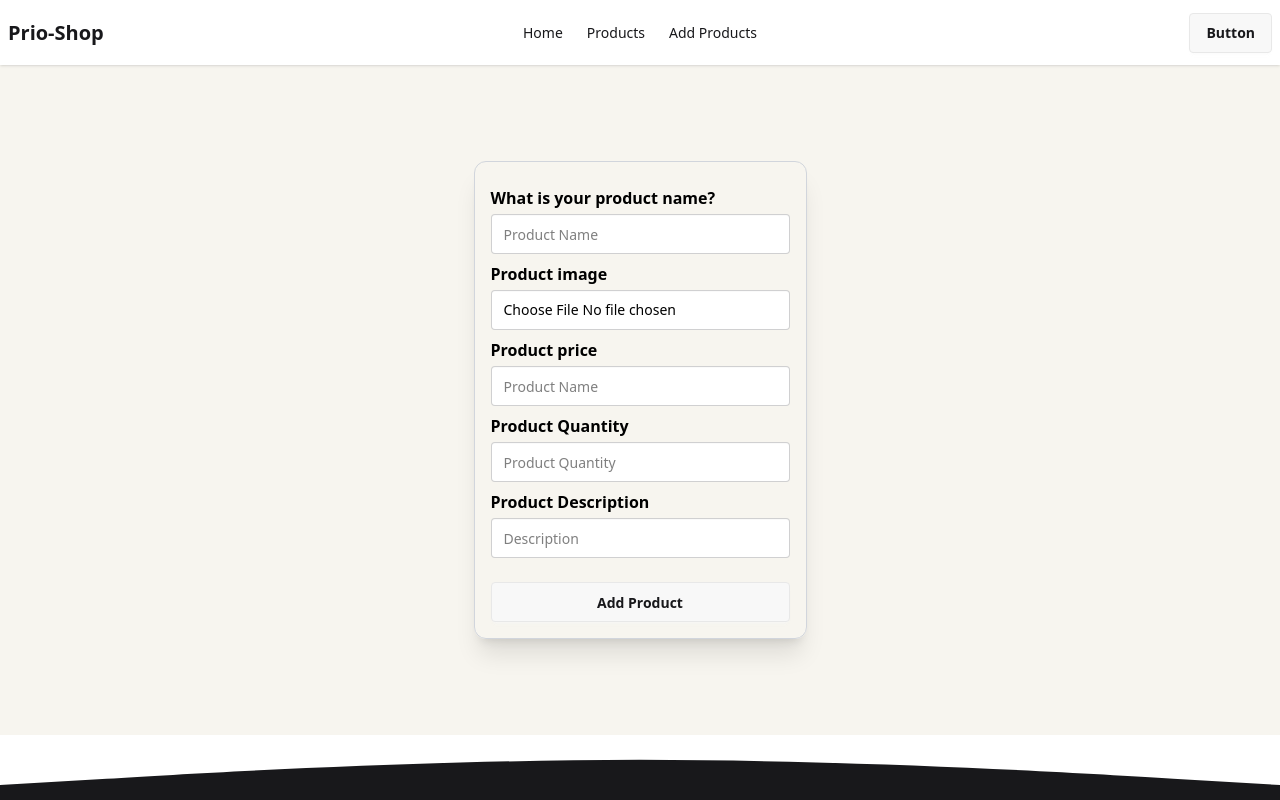
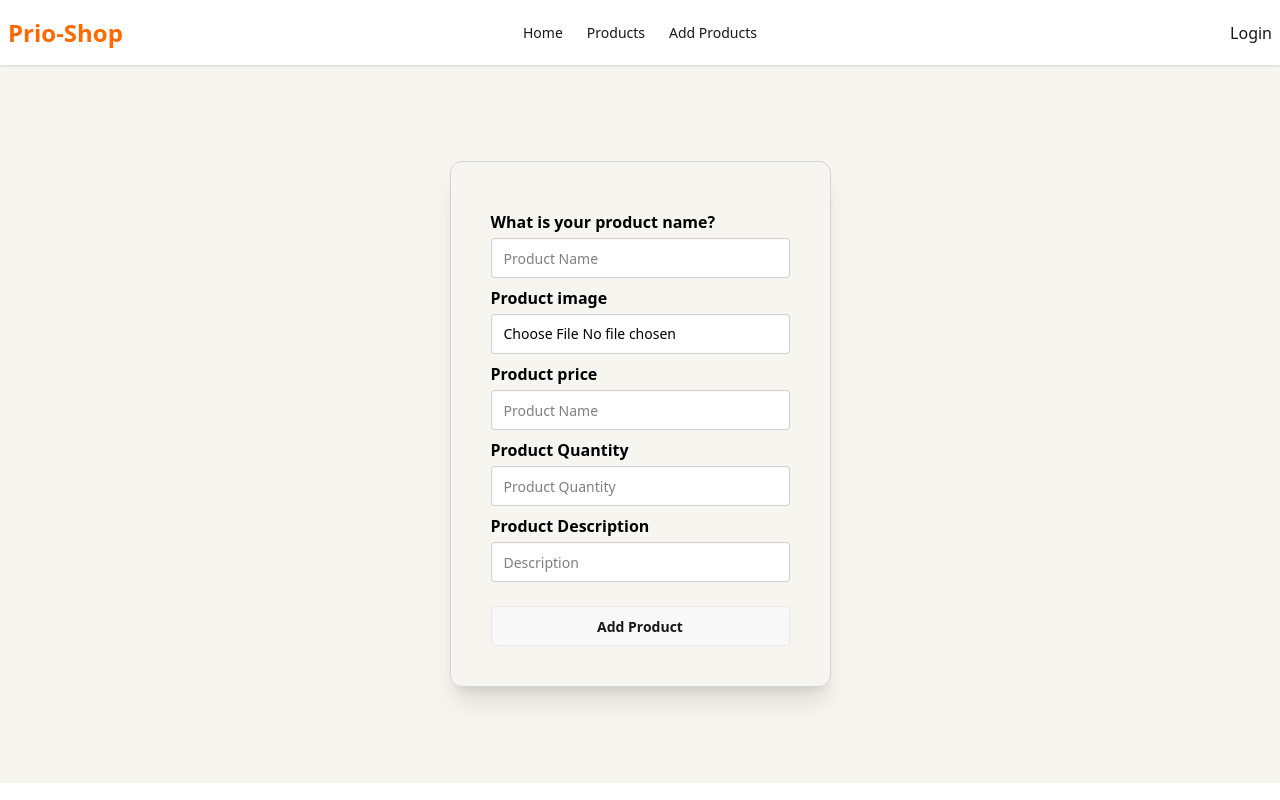
Before and after one commit to ratulislam46/prioshop, a Next.js app: page /addproduct in a window 1280 px wide. Shown: the top 800 px of the page. Built offline with nearby package versions, Linux system fonts and the light colour scheme.

Commit message:
added authentication and basic setup

```diff
--- a/package.json
+++ b/package.json
@@ -12,6 +12,7 @@
     "daisyui": "^5.0.50",
     "mongodb": "^6.18.0",
     "next": "15.4.5",
+    "next-auth": "^4.24.11",
     "react": "19.1.0",
     "react-dom": "19.1.0",
     "react-fast-marquee": "^1.6.5",
--- /dev/null
+++ b/src/Providers/NextAuthSessionProvider.js
@@ -0,0 +1,10 @@
+"use client"
+import { SessionProvider } from "next-auth/react"
+
+export default function NextAuthSessionProvider({ children }) {
+    return (
+        <SessionProvider>
+            {children}
+        </SessionProvider>
+    )
+}
--- a/src/app/Components/Navbar/Navbar.jsx
+++ b/src/app/Components/Navbar/Navbar.jsx
@@ -1,3 +1,4 @@
+import LoginButton from '@/src/components/LoginButton'
 import Link from 'next/link'
 import React from 'react'
 
@@ -23,15 +24,17 @@ export const Navbar = () => {
             {navLinks}
           </ul>
         </div>
-        <Link href='/' className="text-xl font-bold">Prio-Shop</Link>
+        <Link href='/' className="text-2xl font-bold text-orange-500">Prio-Shop</Link>
       </div>
       <div className="navbar-center hidden lg:flex">
         <ul className="menu menu-horizontal px-1">
           {navLinks}
         </ul>
       </div>
+
+      {/* Login/Logout Button  */}
       <div className="navbar-end">
-        <a className="btn">Button</a>
+        <LoginButton />
       </div>
     </div>
   )
--- a/src/app/addproduct/page.js
+++ b/src/app/addproduct/page.js
@@ -17,7 +17,7 @@ const AddProduct = () => {
         <div className='container mx-auto'>
             <section className='flex justify-center items-center'>
                 <form onSubmit={handleAddProduct}
-                    className='p-4 border border-gray-300 rounded-xl my-24 shadow-xl hover:shadow-2xl'
+                    className='p-8 lg:p-10 border border-gray-300 rounded-xl my-24 shadow-xl hover:shadow-2xl'
                 >
                     <legend className="fieldset-legend text-black ">What is your product name?</legend>
                     <input type="text" name='name' className="input bg-white" placeholder="Product Name" required />
--- /dev/null
+++ b/src/app/api/auth/[...nextauth]/route.js
@@ -0,0 +1,39 @@
+import NextAuth from "next-auth"
+import CredentialsProvider from "next-auth/providers/credentials";
+
+export const authOptions = {
+    providers: [
+        CredentialsProvider({
+            // The name to display on the sign in form (e.g. "Sign in with...")
+            name: "Credentials",
+            // `credentials` is used to generate a form on the sign in page.
+            // You can specify which fields should be submitted, by adding keys to the `credentials` object.
+            // e.g. domain, username, password, 2FA token, etc.
+            // You can pass any HTML attribute to the <input> tag through the object.
+            credentials: {
+                username: { label: "Username", type: "text", placeholder: "jsmith" },
+                password: { label: "Password", type: "password" },
+                email: { label: "Email", type: "email" }
+            },
+            async authorize(credentials, req) {
+                console.log("CREDENTIALS FROM AUTH", credentials);
+                // Add logic here to look up the user from the credentials supplied
+                const user = { id: "1", name: "J Smith", email: "jsmith@example.com" }
+
+                if (user) {
+                    // Any object returned will be saved in `user` property of the JWT
+                    return user
+                } else {
+                    // If you return null then an error will be displayed advising the user to check their details.
+                    return null
+
+                    // You can also Reject this callback with an Error thus the user will be sent to the error page with the error message as a query parameter
+                }
+            }
+        })
+    ]
+}
+
+const handler = NextAuth(authOptions)
+
+export { handler as GET, handler as POST }
--- a/src/app/layout.js
+++ b/src/app/layout.js
@@ -2,6 +2,7 @@ import { Geist, Geist_Mono } from "next/font/google";
 import "./globals.css";
 import { Navbar } from "./Components/Navbar/Navbar";
 import { Footer } from "./Components/Footer/Footer";
+import NextAuthSessionProvider from "../Providers/NextAuthSessionProvider";
 
 const geistSans = Geist({
   variable: "--font-geist-sans",
@@ -21,6 +22,7 @@ export const metadata = {
 export default function RootLayout({ children }) {
   return (
     <html lang="en">
+      <NextAuthSessionProvider>
         <body className={`${geistSans.variable} ${geistMono.variable} antialiased`}>
           <Navbar />
           <div className="bg-[#f7f5ef] text-black min-h-[calc(100vh-200px)]">
@@ -28,6 +30,7 @@ export default function RootLayout({ children }) {
           </div>
           <Footer />
         </body>
+      </NextAuthSessionProvider>
     </html>
   );
 }
--- a/src/app/page.js
+++ b/src/app/page.js
@@ -1,9 +1,13 @@
+import { getServerSession } from "next-auth";
+import UserInfo from "../components/UserInfo";
 import Banner from "./Components/Home/Banner/Banner";
 import Product from "./Components/Home/Product/Product";
+import { authOptions } from "./api/auth/[...nextauth]/route";
 
 export const dynamic = "force-dynamic";
 
-export default function Home() {
+export default async function Home() {
+  const session = await getServerSession(authOptions)
   return (
     <div className="space-y-20">
       <section>
@@ -12,6 +16,11 @@ export default function Home() {
       <section className="container mx-auto pb-20">
         <Product />
       </section>
+      <section>
+        <p className="text-xl">FROM CLIENT COMPONENT</p>
+        <UserInfo />
+        {JSON.stringify(session)}
+      </section>
     </div>
   );
 }
--- /dev/null
+++ b/src/components/LoginButton.jsx
@@ -0,0 +1,12 @@
+"use client"
+import React from 'react'
+import { signIn } from "next-auth/react"
+
+function LoginButton() {
+
+    return (
+        <button onClick={() => signIn()}>Login</button>
+    )
+}
+
+export default LoginButton
--- /dev/null
+++ b/src/components/UserInfo.jsx
@@ -0,0 +1,14 @@
+"use client"
+import { useSession } from 'next-auth/react'
+import React from 'react'
+
+function UserInfo() {
+    const session = useSession()
+    return (
+        <div>
+            <p>{JSON.stringify(session)}</p>
+        </div>
+    )
+}
+
+export default UserInfo
```
Also changed, not shown: 1 other file (tests, documents, lock files or other folders). Lines whose indentation alone changed are shown as unchanged.
